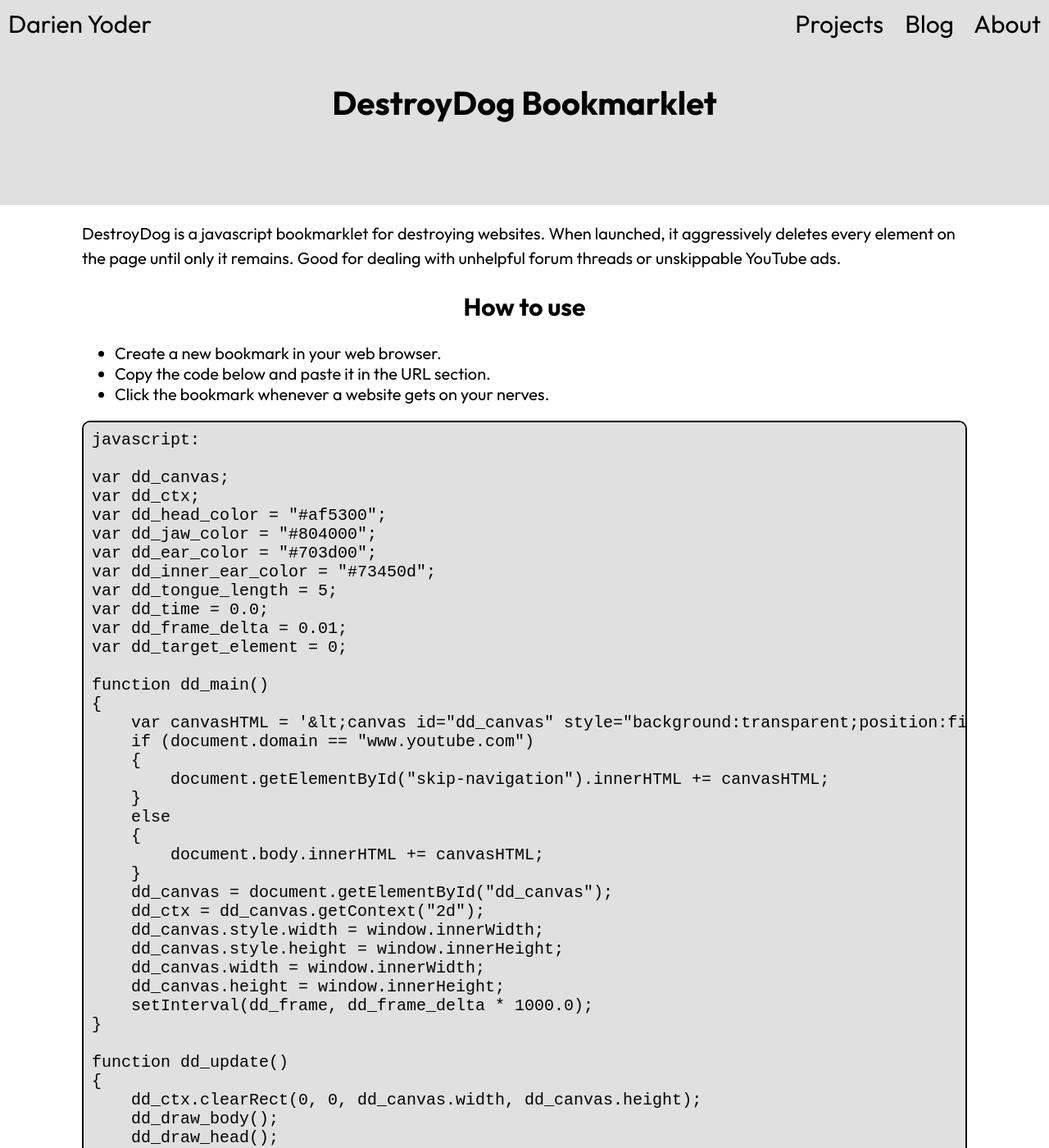
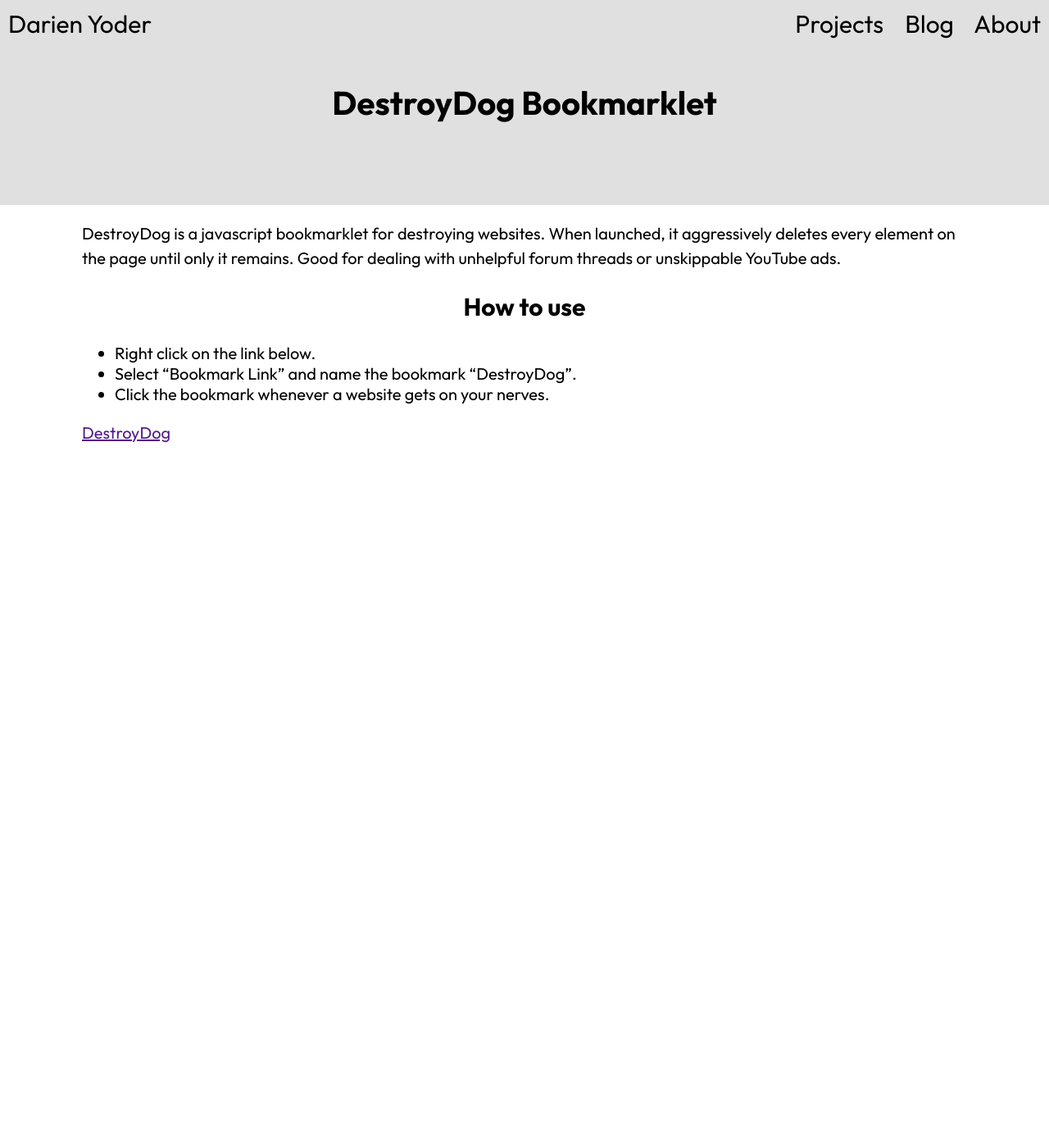
Before and after one commit to darienyoder/darienyoder.github.io, a Jekyll site: the page built from destroydog.md, in a window 1280 px wide and 1400 px high. Shown: the whole window at 82% size. Built offline with Jekyll 4.4.1, drawn with Linux system fonts in a browser that asks for light colours; some of the changed text lies outside the part shown.

Commit message:
Copyable DestroyDog link

````diff
--- a/destroydog.md
+++ b/destroydog.md
@@ -7,15 +7,28 @@ permalink: /destroydog
 DestroyDog is a javascript bookmarklet for destroying websites. When launched, it aggressively deletes every element on the page until only it remains. Good for dealing with unhelpful forum threads or unskippable YouTube ads.
 
 ## How to use
-- Create a new bookmark in your web browser.
-- Copy the code below and paste it in the URL section.
+- Right click on the link below.
+- Select "Bookmark Link" and name the bookmark "DestroyDog".
 - Click the bookmark whenever a website gets on your nerves.
+
+<a id="dd_link" href="">DestroyDog</a>
+
+<script>
+
+const xhttp = new XMLHttpRequest();
+xhttp.onload = function() {
+    document.getElementById("dd_link").href = this.responseText;
+}
+xhttp.open("GET", "https://raw.githubusercontent.com/darienyoder/destroydog-bookmarklet/refs/heads/main/DestroyDog.js", true);
+xhttp.send();
+
+</script>
 
 <!-- <button id="copy-button" onclick="document.getElementsByTagName('code')[0].select(); document.execCommand('copy'); document.getElementById('copy-confirm').style.display = 'inline';">Copy</button> -->
 
 <!-- <span id="copy-confirm" style="display:none; font-size:16pt; font-weight:bold; color:#4785b2; margin-left: 10px;">Copied!</span> -->
 
-```
+<!-- ```
 javascript:
 
 var dd_canvas;
@@ -209,4 +222,4 @@ if (confirm("Launch DestroyDog?"))
 {
 	dd_main();
 }
-```
+``` -->
````
